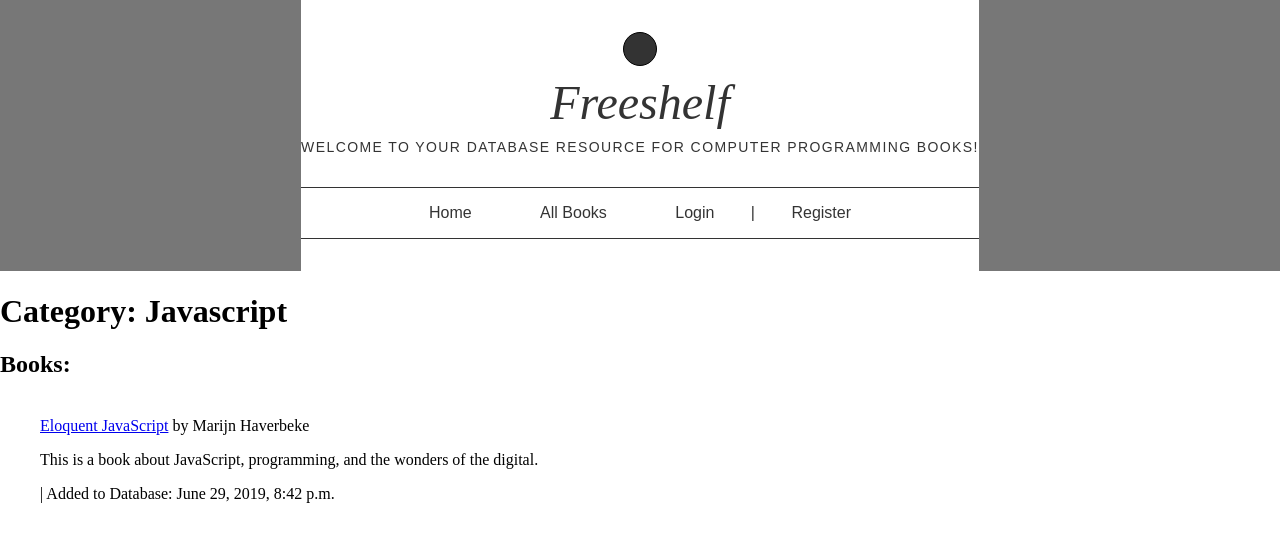
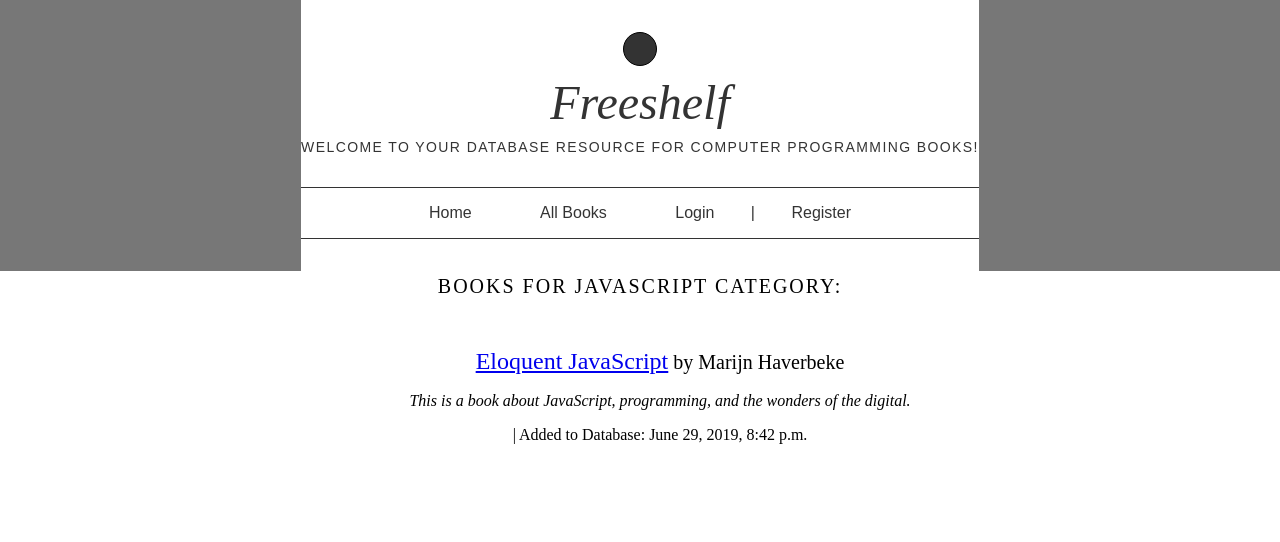
Before and after one commit to momentum-cohort-2019-05/w5-freeshelf-phamm89, a Django app: page /category/1 in a window 1280 px wide. Shown: the top 542 px of the page. Run offline with Django 3.2, Linux system fonts and the light colour scheme; data comes from the database, SQL or seed files in the repository; some libraries are stand-ins or nearby versions.

Commit message:
More Styling

```diff
--- a/core/templates/core/category_detail.html
+++ b/core/templates/core/category_detail.html
@@ -1,14 +1,15 @@
 {% extends "base.html" %}
 
 {% block content %}
-<h1><strong>Category:</strong> {{ category.book_category }}</h1>
-<h2>Books:</h2>
+<header class="tc ph4">
+  <h2 class="mt1 mb0 f4 fw3 ttu tracked"><strong><emphasis>Books for {{ category.book_category }} Category:</emphasis></strong></h2>
 <ul>
+    <p class="f5 lh-copy measure">
     {% for book in category.book_set.all %}
     <p><br>
-      <a href="{{ book.get_absolute_url }}">{{ book.book_title}}</a> by {{ book.book_author }}
+      <div class="normal f3"><a href="{{ book.get_absolute_url }}">{{ book.book_title}}</a><span class="f4"> by {{ book.book_author }}</span></div>
     <p>
-        {{ book.book_description }}
+        <i>{{ book.book_description }}</i>
     </p>
     <p>
       |  Added to Database: {{ book.db_date_added }}
```
